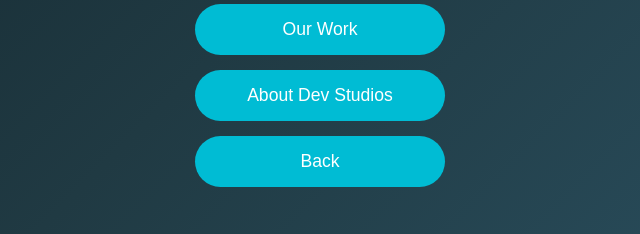
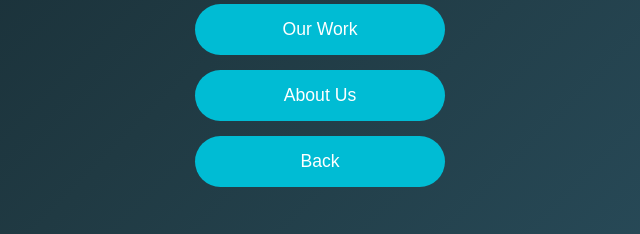
Before and after one commit to VanillaMilkshake162/Main-main, a plain HTML site: page index.html in a window 1280 px wide. Shown: the part 450-684 px from the top of the page, 320-960 px from the left. Drawn offline with Linux system fonts and the light colour scheme.

Commit message:
Update index.html 4

```diff
--- a/index.html
+++ b/index.html
@@ -103,7 +103,7 @@
   <div class="button-container">
     <button onclick="window.location.href='https://vanillamilkshake162.github.io/Issues/'">Report Issues</button>
     <button onclick="window.location.href='https://vanillamilkshake162.github.io/OurWork/'">Our Work</button>
-    <button onclick="window.location.href='https://vanillamilkshake162.github.io/About/'">About Dev Studios</button>
+    <button onclick="window.location.href='https://vanillamilkshake162.github.io/About-us/'">About Us</button>
     <button onclick="window.location.href='https://vanillamilkshake162.github.io/'">Back</button>
   </div>
 
```
